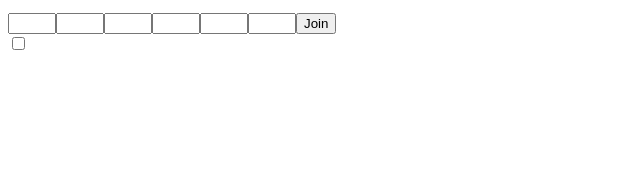
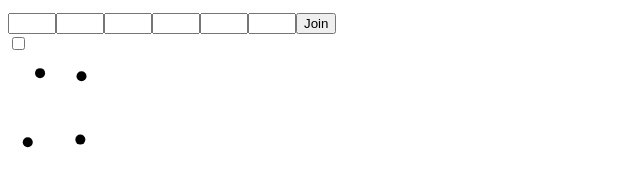
Before and after one commit to leakin24mpa/Font-Editor, a website with bundled scripts: page index.html in a window 1280 px wide. Shown: the part 627-797 px from the top of the page, 0-640 px from the left. Built offline with nearby package versions, Linux system fonts and the light colour scheme.

Commit message:
added svg support

```diff
--- /dev/null
+++ b/document.css
@@ -0,0 +1,4 @@
+.point-plot, .point-plot-container{
+    width: 100px;
+    height: 100px;
+}
--- a/index.html
+++ b/index.html
@@ -2,8 +2,10 @@
 <html>
 <head>
     <title>I Hate JS Frameworks</title>
+    <link rel="stylesheet" href="document.css">
 </head>
 <body>
+
     <script type="module" src="dist/document.js"></script>
 </body>
 </html>
--- /dev/null
+++ b/src/components/draggablePointPlot.ts
@@ -0,0 +1,21 @@
+import { FEdiv } from "../htmltools.js";
+import { CIRCLE, GROUP, SVG } from "../svgtools.js";
+
+function randomCoord(){
+    return Math.random() * 100;
+}
+export class FEpointPlot extends FEdiv{
+    constructor(){
+        super(
+            SVG(
+                GROUP(
+                    CIRCLE(randomCoord(), randomCoord(), 5).withClass("draggable-point"),
+                    CIRCLE(randomCoord(), randomCoord(), 5).withClass("draggable-point"),
+                    CIRCLE(randomCoord(), randomCoord(), 5).withClass("draggable-point"),
+                    CIRCLE(randomCoord(), randomCoord(), 5).withClass("draggable-point"),
+                ).withClass("point-group")
+            ).withClass("point-plot").withAttributes({viewBox: "0 0 100 100"})
+        )
+        this.withClass("point-plot-container");
+    }
+}
--- a/src/document.ts
+++ b/src/document.ts
@@ -1,4 +1,5 @@
 import { FEcounterlist } from "./components/counterList.js";
+import { FEpointPlot } from "./components/draggablePointPlot.js";
 import { FEpinput } from "./components/Pinput.js";
 import { FEgameInfoList } from "./components/publicGameList.js";
 import { DIV, INPUT, P, SetDocumentContent } from "./htmltools.js";
@@ -11,5 +12,6 @@ SetDocumentContent(
                        {name: "Public Game II", hostname: "not bot", playersOnline: 69, code: 8355059}),
     new FEcounterlist(4),
     new FEpinput(6, "Join"),
-    INPUT().withAttributes({type: "checkbox"})
+    INPUT().withAttributes({type: "checkbox"}),
+    new FEpointPlot()
 )
--- a/src/htmltools.ts
+++ b/src/htmltools.ts
@@ -1,5 +1,5 @@
 export class FElement{
-    element: HTMLElement;
+    element;
     constructor(type: string | null, ...children: FElement[]){
         if(!type){
             return;
@@ -8,7 +8,6 @@ export class FElement{
         for(var i in children){
             this.element.appendChild(children[i].element);
         }
-        return this;
     }
     static fromExisting(e: HTMLElement){
         let fe = new FElement(null);
--- /dev/null
+++ b/src/svgtools.ts
@@ -0,0 +1,67 @@
+import { FElement } from "./htmltools.js";
+
+const ns =  "http://www.w3.org/2000/svg";
+export class SVGElement extends FElement{
+    constructor(type: string){
+        super(null);
+        this.element = document.createElementNS(ns, type);
+
+    }
+}
+export class FESVG extends FElement{
+    constructor(...children: SVGElement[]){
+        super(null);
+        this.element = document.createElementNS(ns, "svg");
+        for(var i in children){
+            this.element.appendChild(children[i].element);
+        }
+    }
+}
+export const SVG = (...children: SVGElement[]) => new FESVG(...children);
+
+export class SVGGroup extends SVGElement{
+    constructor(...children: SVGElement[]){
+        super("g");
+        for(var i in children){
+            this.element.appendChild(children[i].element);
+        }
+    }
+}
+export const GROUP = (...children: SVGElement[]) => new SVGGroup(...children);
+
+export class SVGCircle extends SVGElement{
+    constructor(x: number, y: number, radius: number){
+        super("circle");
+        this.withAttributes({cx: x, cy: y, r: radius})
+    }
+    setPosition(x: number,y: number){
+        this.withAttributes({cx: x, cy: y});
+    }
+}
+export const CIRCLE = (x: number, y: number, radius: number) => new SVGCircle(x,y,radius);
+
+
+export class SVGLine extends SVGElement{
+    constructor(x1: number, y1: number, x2: number, y2: number){
+        super("line");
+        this.withAttributes({x1: x1,y1: y1,x2: x2,y2: y2});
+    }
+    setP1(x: number, y: number){
+        this.withAttributes({x1: x,y1: y});
+    }
+    setP2(x: number, y: number){
+        this.withAttributes({x2: x,y2: y});
+    }
+}
+export const LINE = (x1: number, y1: number, x2: number, y2: number) => new SVGLine(x1,y1,x2,y2);
+
+export class SVGPath extends SVGElement{
+    constructor(data: string){
+        super("path");
+        this.withAttributes({d: data});
+    }
+    setData(data: string){
+        this.withAttributes({d: data});
+    }
+}
+export const PATH = (data: string) => new SVGPath(data);
```
